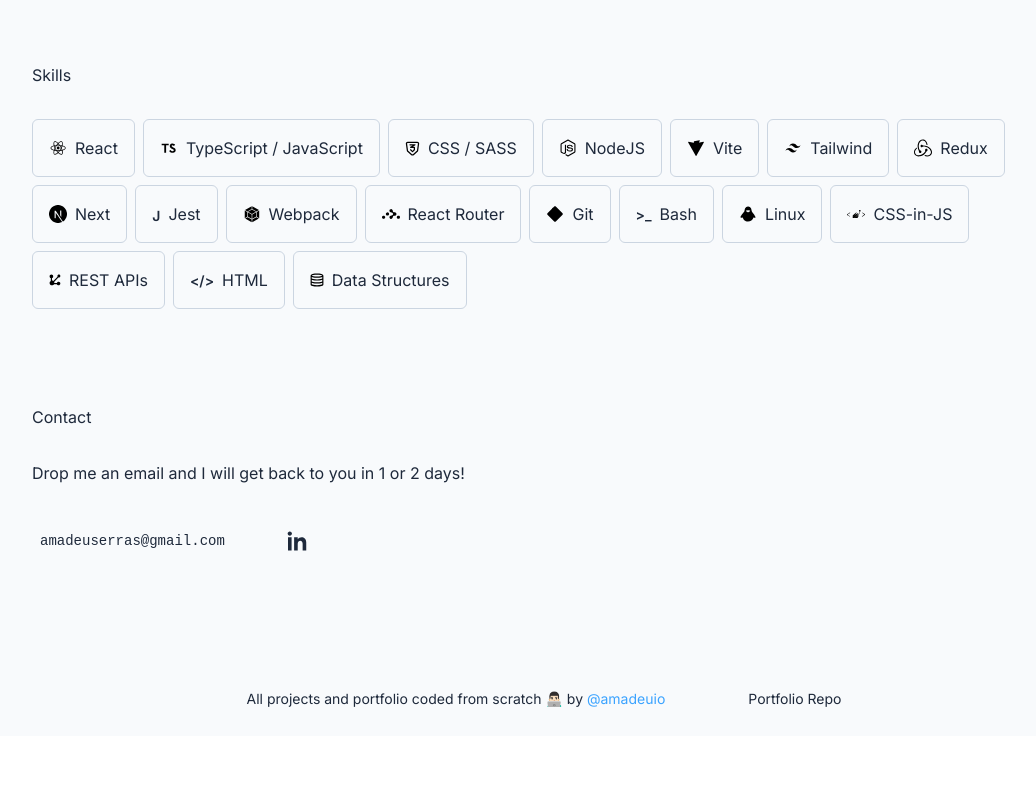
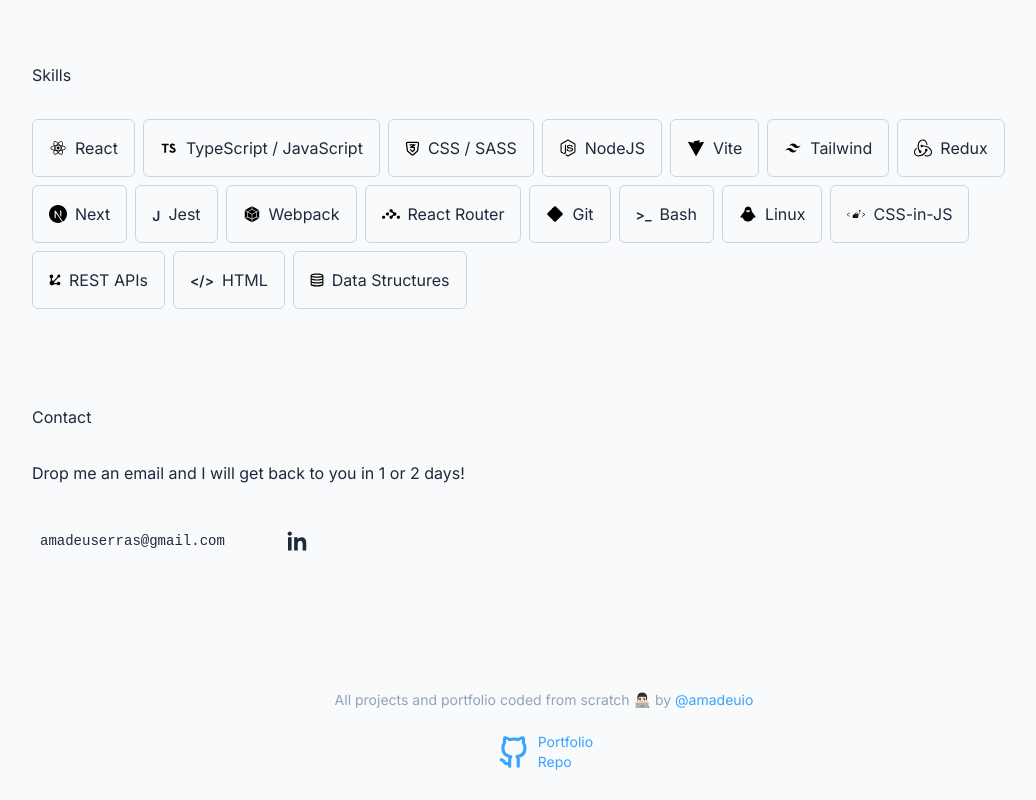
Before and after one commit to amadeuio/portfolio, a React (Vite) app: page / in a window 1280 px wide. Shown: the part 1080-1880 px from the top of the page, without its empty margins (96-1132 px from the left). Before the commit the page ends 1816 px from the top, so only its background shows below. Built offline with nearby package versions, Linux system fonts and the light colour scheme.

Commit message:
refactor: migrate Footer component to Tailwind
- Removed SCSS styles for the Footer component
- Updated Footer component to use Tailwind CSS classes

```diff
--- a/src/pages/Footer/Footer.module.scss
+++ /dev/null
@@ -1,38 +0,0 @@
-@import '../../globalStyles/mixins';
-
-.footer {
-  padding: 27px 0;
-  display: flex;
-  align-items: center;
-  justify-content: center;
-  gap: 60px;
-  font-size: 14px;
-  color: var(--color-400);
-
-  .credits {
-    text-align: center;
-    line-height: 1.5;
-  }
-
-  .portfolioRepo {
-    color: var(--color-highlight);
-    display: flex;
-    align-items: center;
-    justify-content: center;
-    gap: 5px;
-
-    svg {
-      height: 18px;
-      width: 18px;
-    }
-
-    .gitHubIcon {
-      stroke: var(--color-highlight);
-    }
-  }
-
-  @media screen and (max-width: 791px) {
-    gap: 20px;
-    flex-direction: column;
-  }
-}
--- a/src/pages/Footer/Footer.tsx
+++ b/src/pages/Footer/Footer.tsx
@@ -1,25 +1,21 @@
+import { Link } from '@/components';
 import { useTranslation } from 'react-i18next';
-import { Link } from '@/components';
 import GitHubIcon from '../../icons/GitHubIcon';
-import styles from './Footer.module.scss';
 
 const Footer = () => {
   const { t } = useTranslation();
 
   return (
-    <footer className={styles.footer}>
-      <span className={styles.credits}>
-        {t('credits')}{' '}
-        <Link href="https://github.com/amadeuio">
-          @amadeuio
-        </Link>
+    <footer className="text-tertiary flex items-center justify-center gap-15 py-7 text-sm md:flex-col md:gap-5">
+      <span className="text-center leading-relaxed">
+        {t('credits')} <Link href="https://github.com/amadeuio">@amadeuio</Link>
       </span>
 
       <Link
         href="https://github.com/amadeuio/portfolio"
-        className={styles.portfolioRepo}
+        className="text-accent flex items-center justify-center gap-1.25"
       >
-        <GitHubIcon className={styles.gitHubIcon} />
+        <GitHubIcon className="stroke-accent h-5 w-5" />
         Portfolio Repo
       </Link>
     </footer>
```
